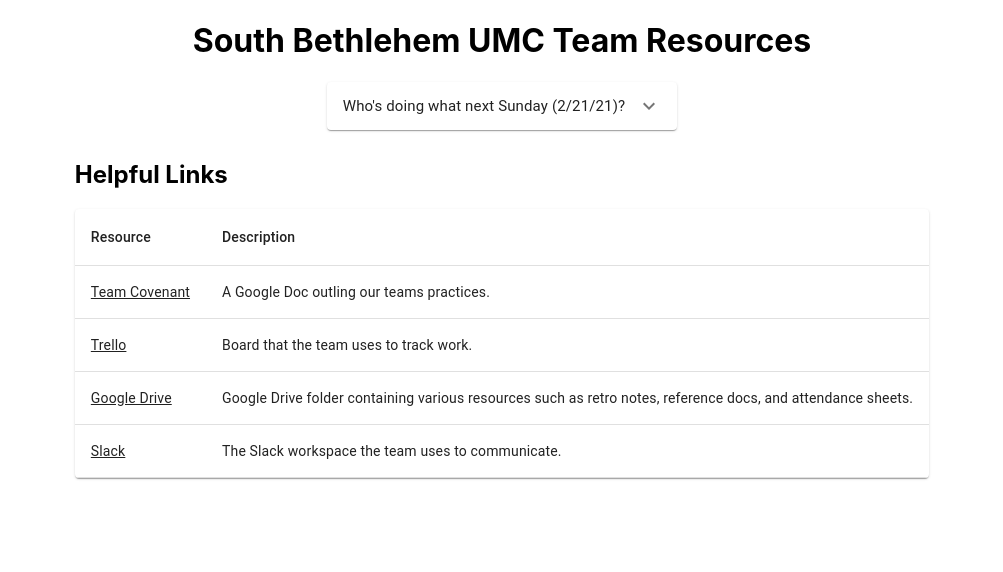
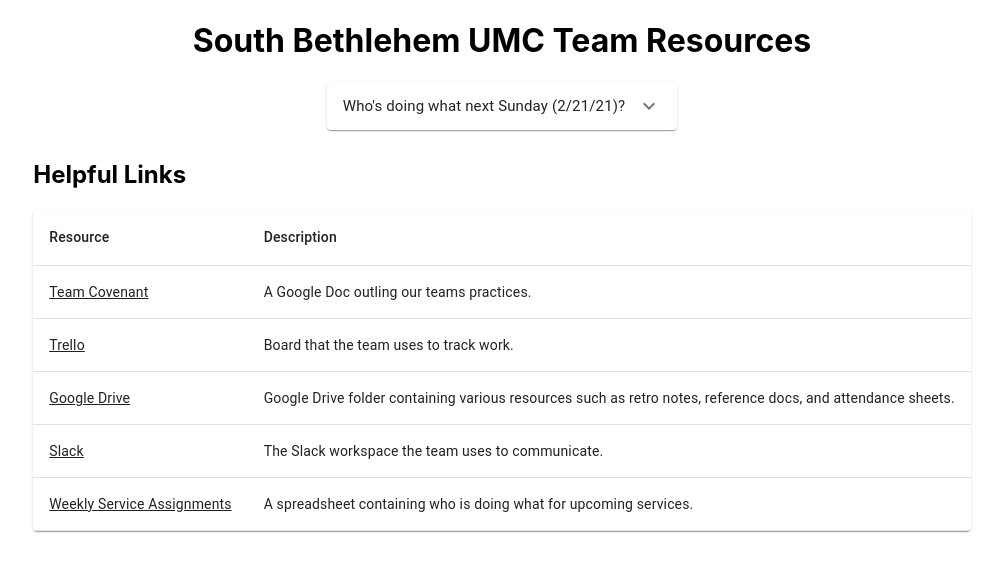
Before and after one commit to bmanley91/sbumc-resource-site, a Next.js app: page / in a window 1280 px wide. Shown: the top 572 px of the page, without its empty margins (138-1141 px from the left). Built offline with nearby package versions, Linux system fonts and the light colour scheme.

Commit message:
Added service assignments to links.

```diff
--- a/data/resources.js
+++ b/data/resources.js
@@ -14,4 +14,8 @@ export const resourceData = [{
     name: 'Slack',
     link: 'https://southbethlehemumc.slack.com',
     description: 'The Slack workspace the team uses to communicate.'
+}, {
+    name: 'Weekly Service Assignments',
+    link: 'https://docs.google.com/spreadsheets/d/1h2ilLBuW8vW40ut4kM6uY0orrJ5Q-ZXVnOLxsOqHOnU/edit#gid=0',
+    description: 'A spreadsheet containing who is doing what for upcoming services.'
 }];
```
